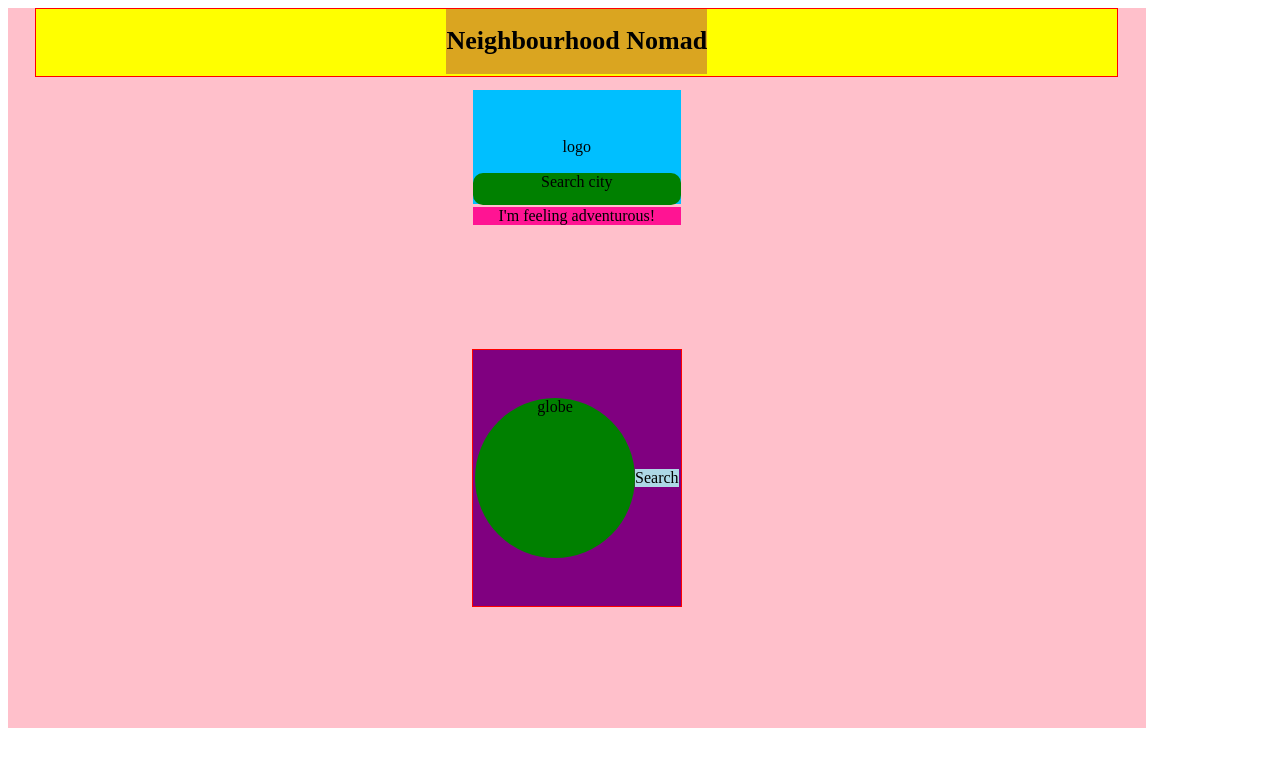
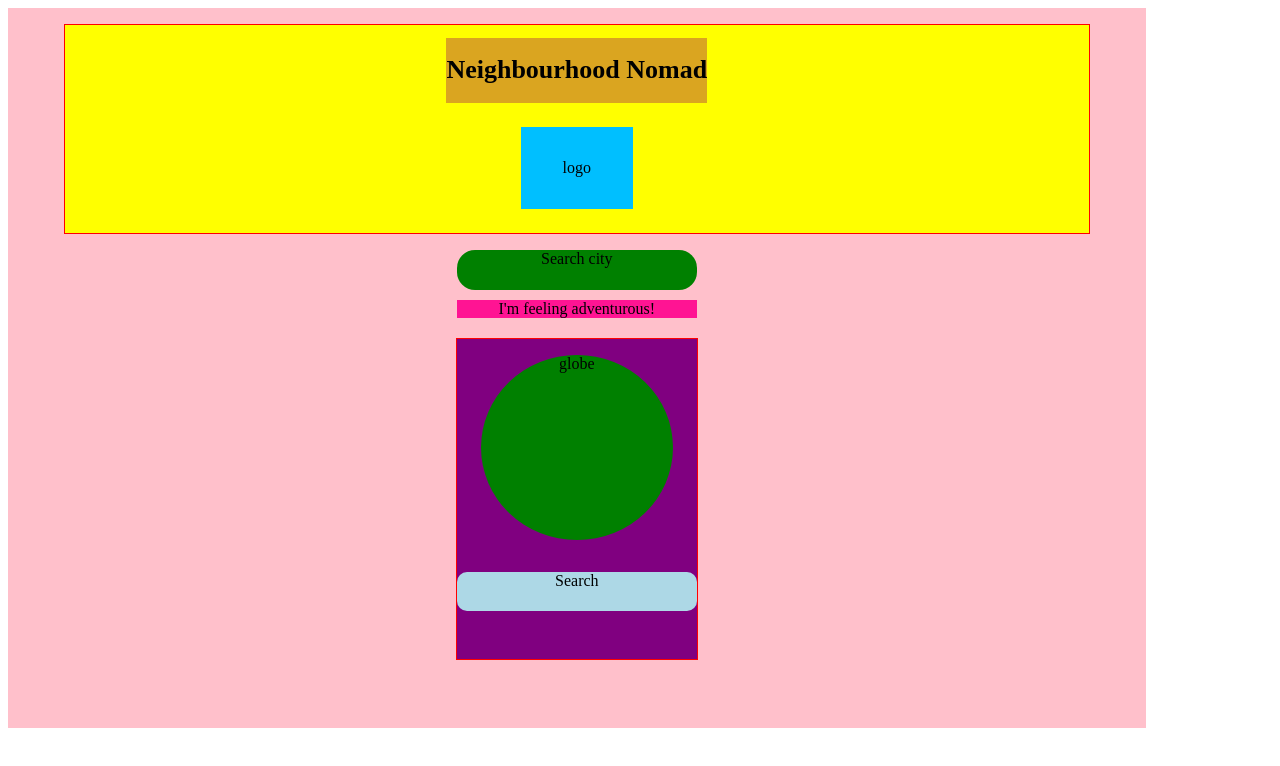
Before and after one commit to jo-on-github/Ctrl-Alt-Defeat-Frontend, a React app in the folder frontend/: page / in a window 1280 px wide. Built offline with nearby package versions, Linux system fonts and the light colour scheme.

Commit message:
Home page feature all boxes complete. Just need to include red boarders around divs and boxes

```diff
--- a/frontend/src/components/ChooseACity/styles.css
+++ b/frontend/src/components/ChooseACity/styles.css
@@ -8,61 +8,71 @@ width: 90%;
 }
 
 .header {
+margin-top: 1em;
 display: flex;
 flex-direction: column;
 align-items: center;
 background-color: yellow;
-
+height: 13em;
+width: 90%;
 }
 
 .header__title {
 background-color: goldenrod;
+margin-top: 1em;
  font-size: 13px;
 }
 
 .header__img--logo {
     background-color: deepskyblue;
-    padding: 3em;
-    width: 7em;
-    margin-top: 1em;
+    padding: 2em;
+    width: 3em;
+    margin-top: 1.5em;
 
 }
 
 
 .userInput {
     background-color: green;
-    margin-top: 3em;
-    height: 2em;
-    width: 13em;
-    border-radius: 10px;
-    margin: 6em;
+    margin-top: 1em;
+    height: 2.5em;
+    width: 15em;
+    border-radius: 18px;
+    margin-bottom: 2em;
 }
 
 .userInput__btn--randomiser {
     background-color: deeppink;
-    margin-top: 1em;
+    margin-top: 2em; /* Increase or decrease the margin-top value as needed */
+    margin-bottom: 1em; /* Increase or decrease the margin-bottom value as needed */
 }
 
 .main {
+    display: flex;
+    flex-direction: column;
+    align-items: center;
     background-color: purple;
-    margin-top: 3em;
-    height: 16em;
+    margin-top: 1em;
+    height: 18em;
     width: 13em;
-
+    padding: 1em;
 }
-
 
 .main__animated--globe {
     background-color: green;
-    height: 10em;
-    width: 10em;
+    height: 12em;
+    width: 12em;
     border-radius: 50%;
+    margin-bottom: 1em;
     display: flex;
     justify-content: center;
 }
 
 .main__btn--submit {
-    background-color: lightblue ;
-
-
+    background-color: lightblue;
+    margin-top: 1em;
+    height: 2.5em;
+    width: 15em;
+    border-radius: 10px;
+    margin-bottom: 2em;
 }
```
